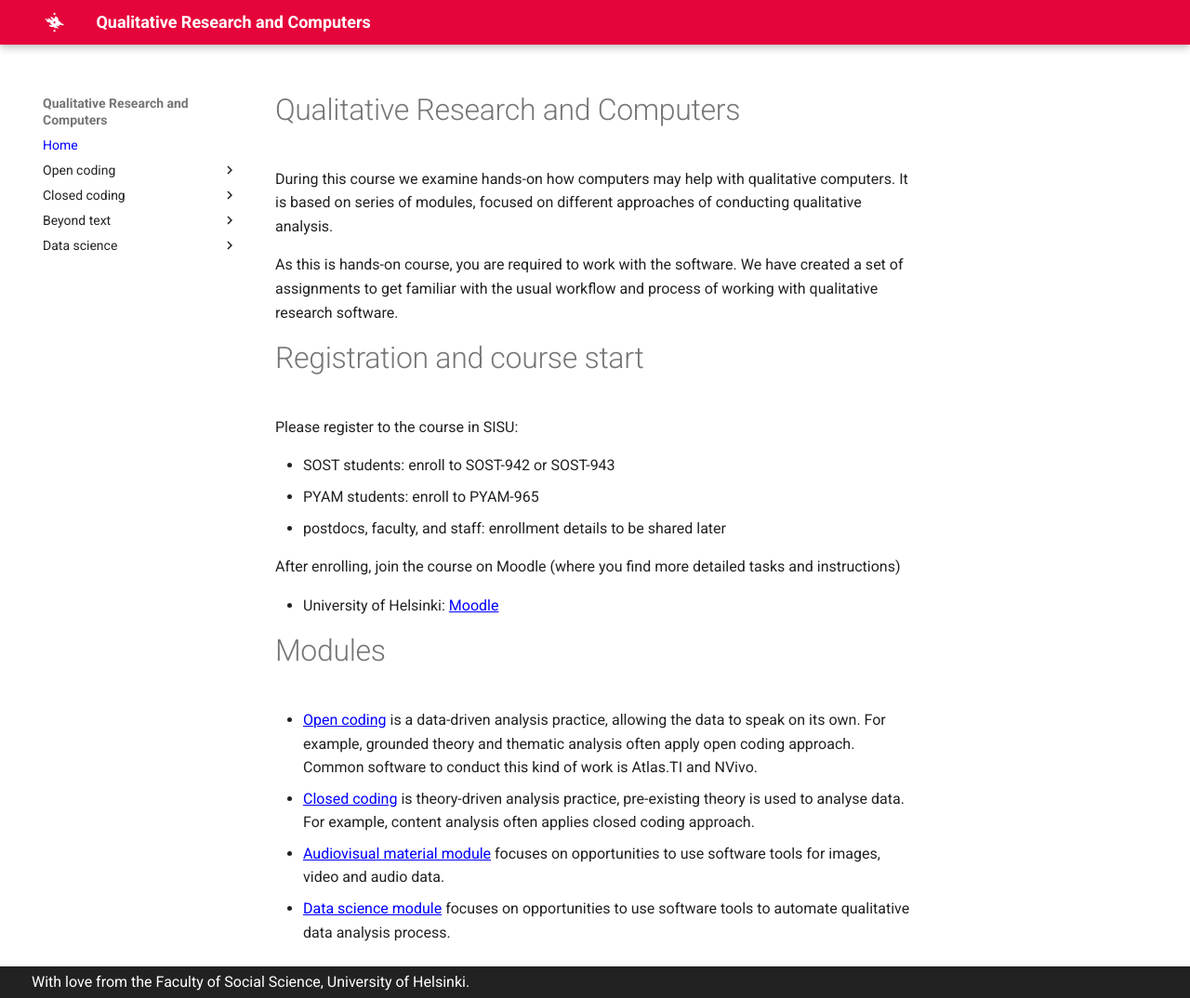
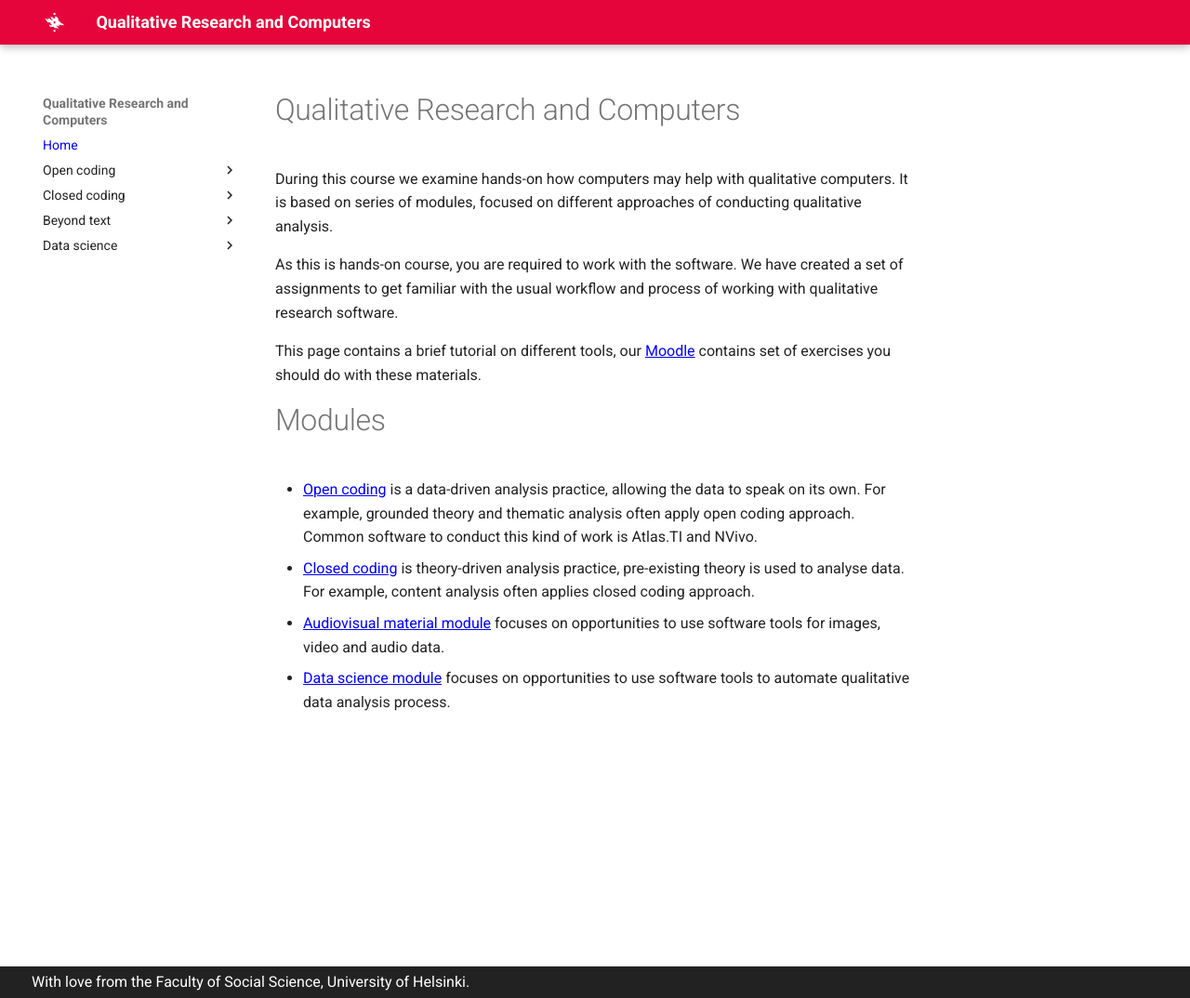
Before and after one commit to uh-dcm/qualitative-research-and-computers, an MkDocs documentation site: the page built from docs/index.md, in a window 1280 px wide and 1074 px high. Shown: the whole window at 93% size. Built offline with MkDocs 1.6.1 and Material for MkDocs 9.7.7, drawn with Linux system fonts in a browser that asks for light colours.

Commit message:
Update the introduction not to be spesific on course names etc.

```diff
--- a/docs/index.md
+++ b/docs/index.md
@@ -3,21 +3,11 @@
 During this course we examine hands-on how computers may help with qualitative computers.
 It is based on series of modules, focused on different approaches of conducting qualitative analysis.
 
-
 As this is hands-on course, you are required to work with the software.
 We have created a set of assignments to get familiar with the usual workflow and process of working with qualitative research software.
 
-# Registration and course start
-
-Please register to the course in SISU:
-
-* SOST students: enroll to SOST-942 or SOST-943
-* PYAM students: enroll to PYAM-965
-* postdocs, faculty, and staff: enrollment details to be shared later
-
-After enrolling, join the course on Moodle (where you find more detailed tasks and instructions)
-
-* University of Helsinki: [Moodle](https://moodle.helsinki.fi/course/view.php?id=41394)
+This page contains a brief tutorial on different tools,
+our [Moodle](https://moodle.helsinki.fi/course/view.php?id=41394) contains set of exercises you should do with these materials.
 
 # Modules
 
```
